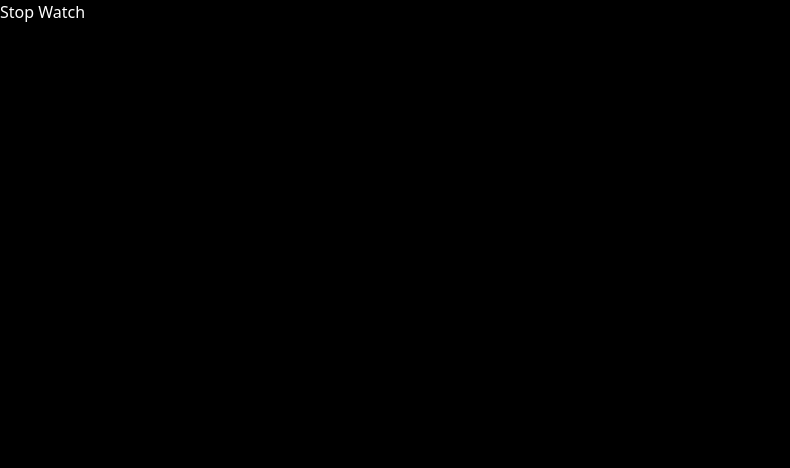
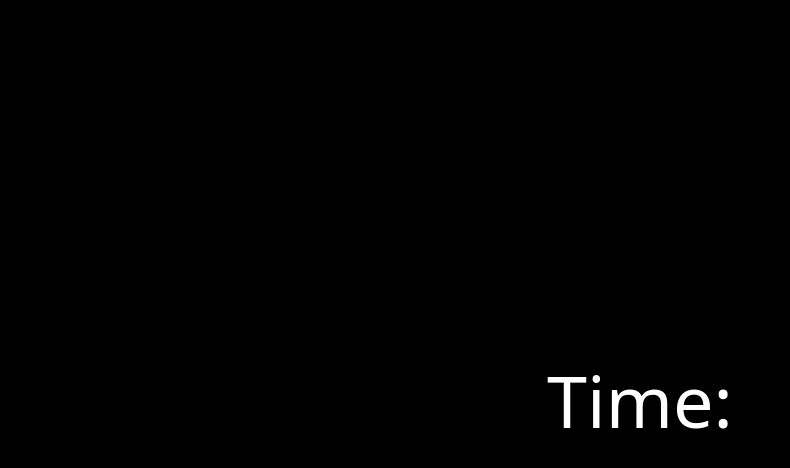
Before and after one commit to Davonne007-TX/stop-watch, a React (Vite) app: page / in a window 1280 px wide. Shown: the top 468 px of the page, without its empty margins (0-790 px from the left). Built offline with nearby package versions, Linux system fonts and the light colour scheme.

Commit message:
adding tailwind styles

```diff
--- a/src/components/StopWatch.jsx
+++ b/src/components/StopWatch.jsx
@@ -1,7 +1,15 @@
+import { useRef, useState } from "react";
+
 export default function StopWatch() {
+  const [startTime, setStartTime] = useState(null);
+  const [now, setNow] = useState(null);
+  const intervalRef = useRef(null);
+
   return (
     <>
-      <h1 className="text-white">Stop Watch</h1>
+      <div className="text-white flex h-screen items-center text-7xl">
+        <span className="mx-auto">Time:</span>
+      </div>
     </>
   );
 }
```
